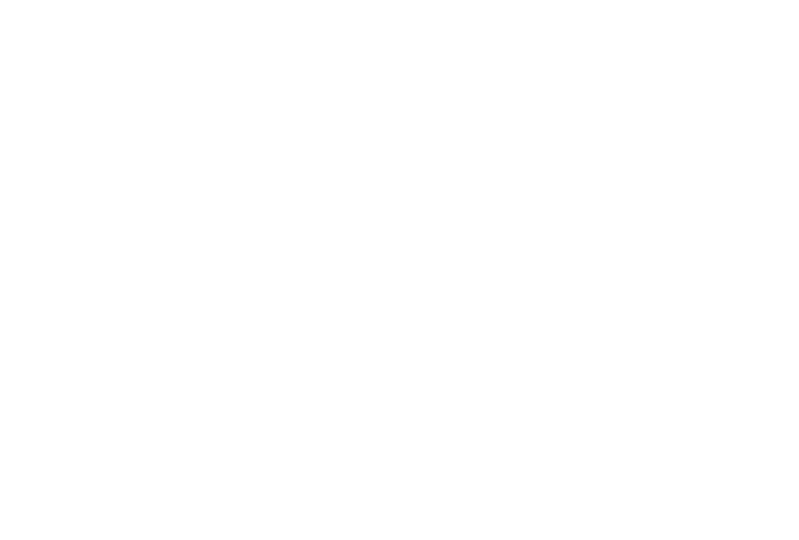
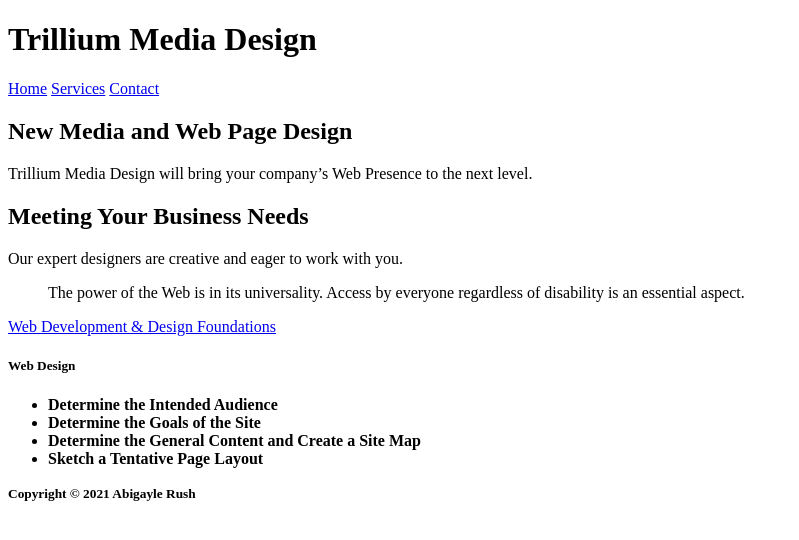
Before and after one commit to 44144Sp21/ch2-inclassnotes-abigaylemarie, a plain HTML site: page index.html in a window 1280 px wide. Shown: the whole page, without its empty margins (0-799 px from the left). Drawn offline with Linux system fonts and the light colour scheme.

Commit message:
Created Chapter 2 In Class Notes
Added a code to index file and created services and contact pages.

```diff
--- a/index.html
+++ b/index.html
@@ -1,10 +1,37 @@
 <!DOCTYPE html>
 <html lang="en">
 	<head>
-		<title>LASTNAME Chapter 2 InClass Notes</title>
+		<title>Rush Chapter 2 InClass Notes</title>
 		<meta charset="utf-8">
 	</head>
-<body>
+    <body>
+        <h1>Trillium Media Design</h1>
 
-</body>
+        <nav>
+            <a href="index.html">Home</a>
+            <a href="services.html">Services</a>
+            <a href="contact.html">Contact</a>
+        </nav>
+        <main>
+            <h2>New Media and Web Page Design</h2>
+            <p>Trillium Media Design will bring your company&rsquo;s Web Presence to the next level.</p>
+            <h2>Meeting Your Business Needs</h2>
+            <p>Our expert designers are creative and eager to work with you.</p>
+
+            <blockquote> The power of the Web is in its universality. Access by everyone regardless of disability is an essential aspect.</blockquote>
+
+            <a href="http://webdevfoundations.net">Web Development &amp; Design Foundations</a>
+
+            <h5>Web Design</h5>
+            <ul>
+                <li><strong>Determine the Intended Audience</strong></li>
+                <li><strong>Determine the Goals of the Site</strong></li>
+                <li><strong>Determine the General Content and Create a Site Map</strong></li>
+                <li><strong>Sketch a Tentative Page Layout</strong></li>
+            </ul>
+        </main>
+        <footer>
+            <small><strong>Copyright &copy; 2021 Abigayle Rush</strong></small>
+        </footer>
+    </body>
 </html>
```
Also changed, not shown: contact.html (added, +28 -0 lines), services.html (added, +29 -0 lines).
